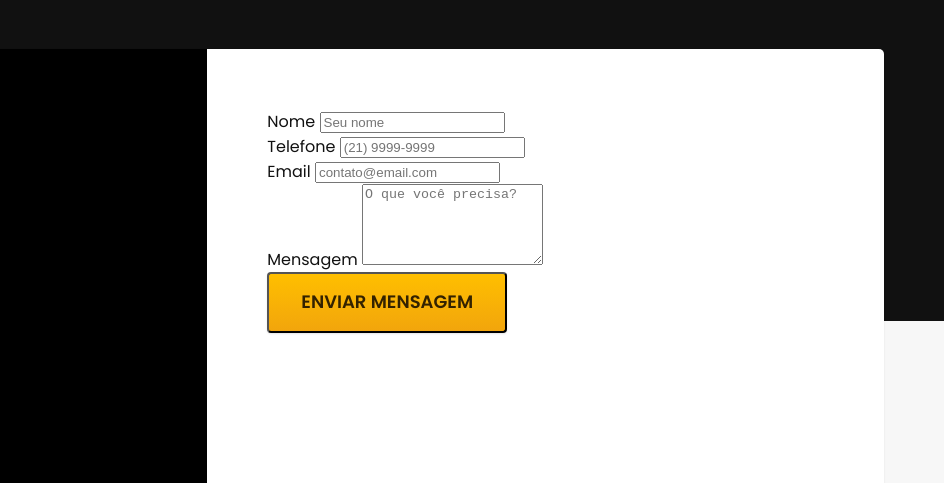
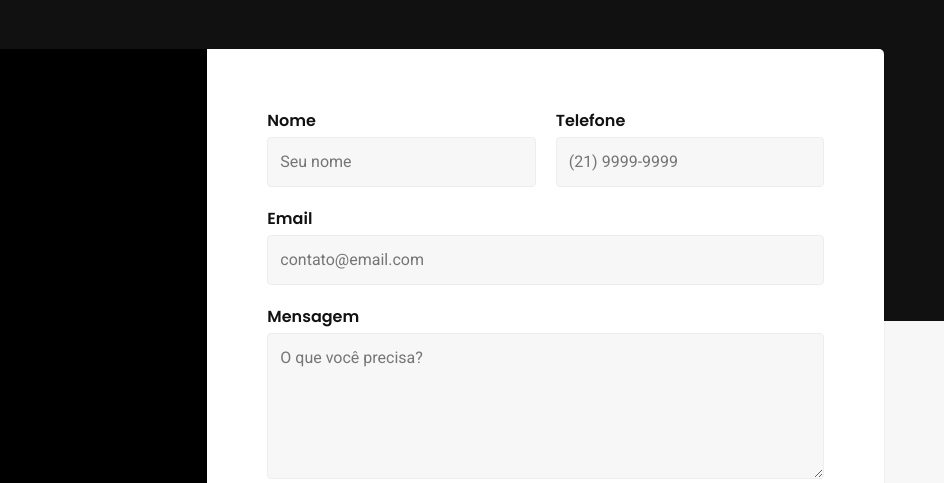
Before and after one commit to pedroandradepedro/bikcraft, a plain HTML site: page contato.html in a window 1280 px wide. Shown: the part 279-762 px from the top of the page, 336-1280 px from the left. Drawn offline with Linux system fonts and the light colour scheme.

Commit message:
contato-parte2-formulario

```diff
--- a/contato.html
+++ b/contato.html
@@ -96,17 +96,17 @@
                         <input type="text" id="telefone" name="telefone" placeholder="(21) 9999-9999">
                     </div>
 
-                    <div>
+                    <div class="col-2">
                         <label for="email">Email</label>
                         <input type="email" id="email" name="email" placeholder="contato@email.com">
                     </div>
 
-                    <div>
+                    <div class="col-2">
                         <label for="mensagem">Mensagem</label>
                         <textarea rows="5" id="mensagem" name="mensagem" placeholder="O que você precisa?"></textarea>
                     </div>
 
-                    <button class="botao">Enviar Mensagem</button>
+                    <button class="botao col-2">Enviar Mensagem</button>
 
                 </form>
 
--- a/css/utilidades/componentes.css
+++ b/css/utilidades/componentes.css
@@ -17,6 +17,8 @@
   text-transform: uppercase;
   font: 600 1.125rem/1.35 "Poppins", sans-serif;
   max-width: max-content;
+  border: none;
+  cursor: pointer;
 }
 
 .botao:hover {
--- a/css/utilidades/formulario.css
+++ b/css/utilidades/formulario.css
@@ -0,0 +1,45 @@
+.form {
+  display: grid;
+  grid-template-columns: 1fr 1fr;
+  gap: 20px;
+}
+
+.form label {
+  display: block;
+  font: 600 1rem/1.5 "Poppins", sans-serif;
+  margin-bottom: 4px;
+}
+
+.form .col-2 {
+  grid-column: span 2;
+}
+
+.form input[type="text"],
+.form input[type="email"],
+.form textarea {
+  font: 400 1rem/1.5 "Roboto", sans-serif;
+  background: var(--cor-1);
+  border: 1px solid var(--cor-2);
+  padding: 12px;
+  border-radius: 4px;
+  width: 100%;
+  box-sizing: border-box;
+}
+
+.form input[type="text"]:focus,
+.form input[type="email"]:focus,
+.form textarea:focus {
+  outline: none;
+  border-color: var(--cor-p1);
+  background: var(--cor-0);
+  box-shadow: 0 0 0 2px #fea;
+}
+
+@media (max-width: 600px) {
+  .form {
+    grid-template-columns: 1fr;
+  }
+  .form .col-2 {
+    grid-column: 1;
+  }
+}
```
